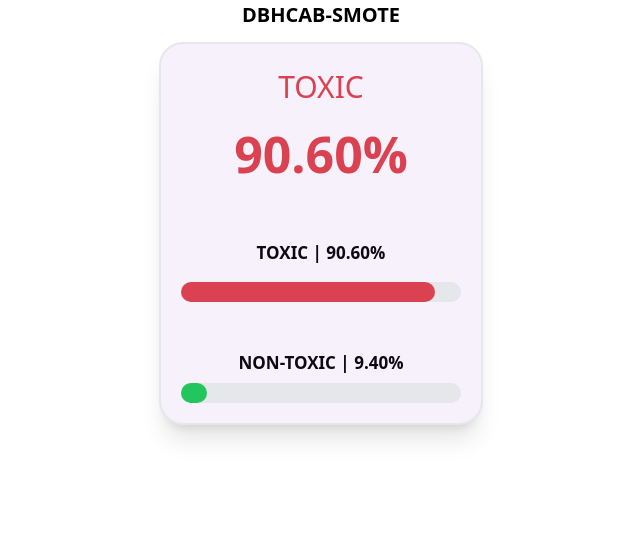
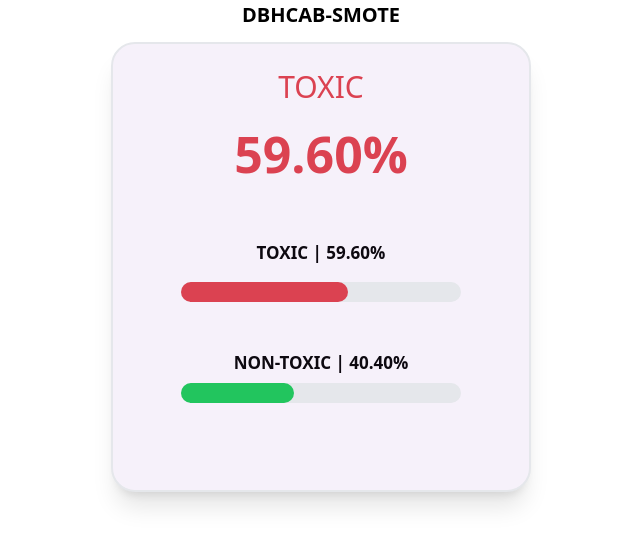
Before and after one commit to rockyroed/dbhcab-smote-react, a React (Vite) app: page / in a window 1280 px wide. Shown: the top 546 px of the page, without its empty margins (319-959 px from the left). Built offline with nearby package versions, Linux system fonts and the light colour scheme.

Commit message:
width, height, header style

```diff
--- a/src/App.jsx
+++ b/src/App.jsx
@@ -4,8 +4,8 @@ const App = () => {
 	return (
 		<Classification
 			sampling="DBHCAB-SMOTE"
-			percentage1="90.60"
-			percentage2="9.40"
+			percentage1="59.60"
+			percentage2="40.40"
 			classification1="toxic"
 			classification2="non-toxic"
 		/>
--- a/src/components/Classification/ClassificationContainer.jsx
+++ b/src/components/Classification/ClassificationContainer.jsx
@@ -14,12 +14,10 @@ const ClassificationContainer = ({
 	percentage2,
 	classification1,
 	classification2,
-	conWidth,
-	conHeight
 }) => {
 	return (
 		<div
-			className={`border-background-white bg-background-100 text-text-100 border-2 w-[${conWidth}px] h-[${conHeight}px] rounded-[24px] flex flex-col gap-y-[8px] items-center p-5 shadow-xl`}
+			className={`border-background-white bg-background-100 text-text-100 border-2 rounded-[24px] w-[420px] h-[450px] flex flex-col gap-y-[8px] items-center p-5 shadow-xl`}
 		>
 			<h1 className="font-normal text-text-101 text-[30px] uppercase">{classification1}</h1>
 			<h1 className="font-semibold text-text-101 text-[50px]">{percentage1}%</h1>
--- a/src/components/Classification/index.jsx
+++ b/src/components/Classification/index.jsx
@@ -18,8 +18,6 @@ const Index = ({ sampling, percentage1, percentage2, classification1, classifica
 				percentage2={percentage2}
 				classification1={classification1}
 				classification2={classification2}
-				conWidth="450"
-				conHeight="400"
 			/>
 		</div>
 	);
--- a/src/components/Header/index.jsx
+++ b/src/components/Header/index.jsx
@@ -14,7 +14,7 @@ const Index = ({title1, title2, size, home}) => {
         <div className="flex flex-row items-center justify-center w-full">
             {home ? (
                 <div className="flex flex-col items-center justify-center gap-y-[30px]">
-                <span className="font-extrabold text-5xl">
+                <span className="font-bold text-5xl">
                     <span className="text-7xl text-primary-100">DB</span>
                     HCAB-SMOTE
                 </span>
@@ -24,8 +24,8 @@ const Index = ({title1, title2, size, home}) => {
             </div>
             ) : (
             <div className="flex flex-row ">
-                <h1 className={`font-semibold text-[${size}px] text-primary-100 uppercase`}>{title1}</h1>
-                <h1 className={`font-semibold text-[${size}px] uppercase`}>{title2}</h1>
+                <h1 className={`font-bold text-[${size}px] text-primary-100 uppercase mr-3`}>{title1}</h1>
+                <h1 className={`font-bold text-[${size}px] uppercase`}>{title2}</h1>
             </div>
             )}
         </div>
--- a/src/components/TextArea/index.jsx
+++ b/src/components/TextArea/index.jsx
@@ -1,19 +1,15 @@
 /**
  * textarea component
  * renders a customizable textarea
- *
- * props:
- * - width: the width of the textarea
- * - height: the height of the textarea
  */
 
-const Index = ({width, height}) => {
+const Index = () => {
     return (
     <div>
         <textarea
                 type="text"
                 placeholder="Input your text here..."
-                className={`border-primary-100 bg-background-100 text-black border-2 w-[${width}px] h-[${height}px] rounded-[30px] resize-none focus:outline-none p-4`}
+                className={`border-primary-100 bg-background-100 text-black border-2 w-[1120px] h-[410px] rounded-[30px] resize-none focus:outline-none p-4`}
             />
     </div>
     )
```
